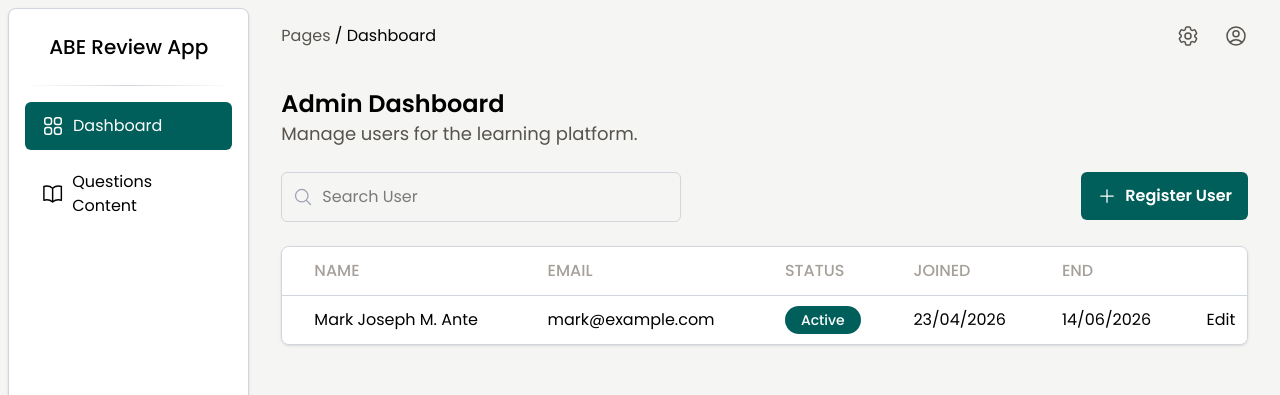
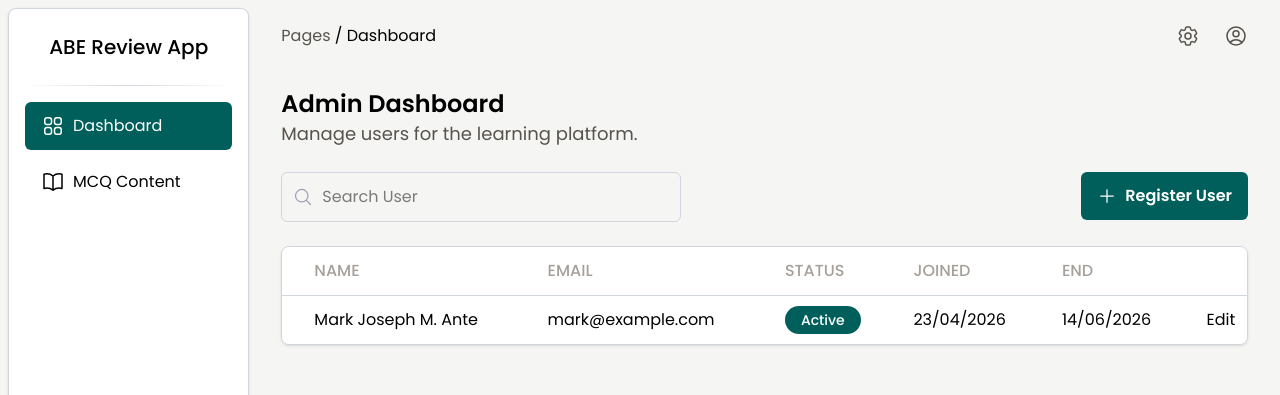
Before and after one commit to TarzqnDev/abe-review-application, a Next.js app: page /admin/dashboard in a window 1280 px wide. Shown: the top 395 px of the page. Built offline with nearby package versions, Linux system fonts and the light colour scheme; no server answers.

Commit message:
Refactor Admin Components

```diff
--- a/app/admin/dashboard/page.tsx
+++ b/app/admin/dashboard/page.tsx
@@ -1,14 +1,9 @@
 "use client";
 
-import { useAdminDashboard } from "@/features/admin/dashboard/hooks/useAdminDashboard";
 import { useAuth } from "@/features/auth/providers/AuthProvider";
 import {
-  Squares2X2Icon,
-  UserCircleIcon,
-  Cog6ToothIcon,
   MagnifyingGlassIcon,
   PlusIcon,
-  BookOpenIcon,
   XMarkIcon,
 } from "@heroicons/react/24/outline";
 import { useEffect, useState } from "react";
@@ -16,9 +11,6 @@ import { useEffect, useState } from "react";
 export default function AdminDashboardPage() {
   const { user } = useAuth();
 
-  const { handleLogout } = useAdminDashboard();
-
-  const [openAccountMenu, setOpenAccountMenu] = useState(false);
   const [openRegisterModal, setOpenRegisterModal] = useState(false);
 
   useEffect(() => {
@@ -26,65 +18,7 @@ export default function AdminDashboardPage() {
   }, [user]);
 
   return (
-    <div className="py-2 pl-2 pr-8 bg-stone-100 h-screen flex gap-8">
-      <section className="h-full bg-white w-75 rounded-lg border border-gray-300 shadow-sm px-4">
-        <div className="flex justify-center">
-          <h1 className="font-medium text-xl my-6">ABE Review App</h1>
-        </div>
-
-        <div className="mb-4 w-full h-px bg-[radial-gradient(circle_at_center,rgba(209,213,220,1),transparent)]"></div>
-
-        <div>
-          <ul className="flex flex-col gap-2">
-            <li className="py-3 px-4  bg-teal-800 rounded-md text-white flex items-center cursor-pointer">
-              <Squares2X2Icon className="h-6 w-6 mr-2" />
-              Dashboard
-            </li>
-            <li className="py-3 px-4 hover:bg-stone-100 rounded-md flex items-center  cursor-pointer">
-              <BookOpenIcon className="h-6 w-6 mr-2" />
-              Questions Content
-            </li>
-          </ul>
-        </div>
-      </section>
-
-      <section className="w-full">
-        <div className="mt-4 flex justify-between items-center mb-10">
-          <div>
-            <p>
-              <span className="text-stone-600">Pages</span> / Dashboard
-            </p>
-          </div>
-
-          <div className="flex gap-6 relative">
-            <Cog6ToothIcon className="h-6 w-6 text-stone-600" />
-            <button
-              className="cursor-pointer"
-              onClick={() => setOpenAccountMenu(!openAccountMenu)}
-            >
-              <UserCircleIcon className="h-6 w-6 text-stone-600" />
-            </button>
-
-            {openAccountMenu && (
-              <div className="absolute right-0 mt-8 w-48 bg-white border border-gray-300 rounded-md shadow-sm">
-                <ul className="py-2">
-                  <li className="px-4 py-2 hover:bg-stone-100 cursor-pointer">
-                    Profile
-                  </li>
-                  <li className="px-4 py-2 hover:bg-stone-100 cursor-pointer">
-                    <button
-                      className="w-full text-start"
-                      onClick={handleLogout}
-                    >
-                      Logout
-                    </button>
-                  </li>
-                </ul>
-              </div>
-            )}
-          </div>
-        </div>
-
+    <section>
       <div className="mb-6">
         <h1 className="font-semibold text-2xl">Admin Dashboard</h1>
         <p className="text-lg text-stone-600">
@@ -209,6 +143,5 @@ export default function AdminDashboardPage() {
         </table>
       </div>
     </section>
-    </div>
   );
 }
--- /dev/null
+++ b/app/admin/layout.tsx
@@ -0,0 +1,19 @@
+"use client";
+import AdminHeader from "@/components/AdminHeader";
+import AdminNavbar from "@/components/AdminNavbar";
+
+export default function AdminLayout({
+  children,
+}: {
+  children: React.ReactNode;
+}) {
+  return (
+    <div className="py-2 pl-2 pr-8 bg-stone-100 h-screen flex gap-8">
+      <AdminNavbar />
+      <main className="w-full">
+        <AdminHeader />
+        <div>{children}</div>
+      </main>
+    </div>
+  );
+}
--- /dev/null
+++ b/app/admin/mcqcontent/page.tsx
@@ -0,0 +1,7 @@
+export default function AdminMCQContentPage() {
+  return (
+    <div>
+      <h1>MCQ Content</h1>
+    </div>
+  );
+}
--- a/app/reviewee/dashboard/page.tsx
+++ b/app/reviewee/dashboard/page.tsx
@@ -16,26 +16,6 @@ export default function RevieweeDashboardPage() {
 
   return (
     <div>
-      <section className="border-b border-gray-300 shadow-sm">
-        <div className="flex items-center justify-between mx-72 h-20">
-          <div>
-            <h1 className="font-medium text-xl">ABE Review App</h1>
-          </div>
-
-          <div>
-            <ul className="flex gap-4">
-              <li>Home</li>
-              <li>History</li>
-            </ul>
-          </div>
-
-          <div className="flex gap-2">
-            <UserCircleIcon className="h-6 w-6 text-stone-600" />
-            <p>mark@gmail.com</p>
-          </div>
-        </div>
-      </section>
-
       <section>
         <div className="mx-72 mt-8">
           <div>
--- /dev/null
+++ b/components/AdminHeader.tsx
@@ -0,0 +1,44 @@
+import { useAdminDashboard } from "@/features/admin/dashboard/hooks/useAdminDashboard";
+import { Cog6ToothIcon, UserCircleIcon } from "@heroicons/react/24/outline";
+import { useState } from "react";
+
+export default function AdminHeader() {
+  const { handleLogout } = useAdminDashboard();
+
+  const [openAccountMenu, setOpenAccountMenu] = useState(false);
+
+  return (
+    <div className="mt-4 flex justify-between items-center mb-10">
+      <div>
+        <p>
+          <span className="text-stone-600">Pages</span> / Dashboard
+        </p>
+      </div>
+
+      <div className="flex gap-6 relative">
+        <Cog6ToothIcon className="h-6 w-6 text-stone-600" />
+        <button
+          className="cursor-pointer"
+          onClick={() => setOpenAccountMenu(!openAccountMenu)}
+        >
+          <UserCircleIcon className="h-6 w-6 text-stone-600" />
+        </button>
+
+        {openAccountMenu && (
+          <div className="absolute right-0 mt-8 w-48 bg-white border border-gray-300 rounded-md shadow-sm">
+            <ul className="py-2">
+              <li className="px-4 py-2 hover:bg-stone-100 cursor-pointer">
+                Profile
+              </li>
+              <li className="px-4 py-2 hover:bg-stone-100 cursor-pointer">
+                <button className="w-full text-start" onClick={handleLogout}>
+                  Logout
+                </button>
+              </li>
+            </ul>
+          </div>
+        )}
+      </div>
+    </div>
+  );
+}
--- /dev/null
+++ b/components/AdminNavbar.tsx
@@ -0,0 +1,36 @@
+"use client";
+
+import { BookOpenIcon, Squares2X2Icon } from "@heroicons/react/24/outline";
+import Link from "next/link";
+import { usePathname } from "next/navigation";
+
+export default function AdminNavbar() {
+  const pathname = usePathname();
+
+  return (
+    <nav className="h-full bg-white w-75 rounded-lg border border-gray-300 shadow-sm px-4">
+      <div className="flex justify-center">
+        <h1 className="font-medium text-xl my-6">ABE Review App</h1>
+      </div>
+
+      <div className="mb-4 w-full h-px bg-[radial-gradient(circle_at_center,rgba(209,213,220,1),transparent)]"></div>
+
+      <div className="flex flex-col gap-2">
+        <Link
+          href="/admin/dashboard"
+          className={`py-3 px-4 rounded-md flex items-center cursor-pointer ${pathname === "/admin/dashboard" ? "bg-teal-800 text-white" : "hover:bg-stone-100"}`}
+        >
+          <Squares2X2Icon className="h-6 w-6 mr-2" />
+          Dashboard
+        </Link>
+        <Link
+          href="/admin/mcqcontent"
+          className={`py-3 px-4 rounded-md flex items-center cursor-pointer ${pathname === "/admin/mcqcontent" ? "bg-teal-800 text-white" : "hover:bg-stone-100"}`}
+        >
+          <BookOpenIcon className="h-6 w-6 mr-2" />
+          MCQ Content
+        </Link>
+      </div>
+    </nav>
+  );
+}
```
Lines whose indentation alone changed are shown as unchanged.
